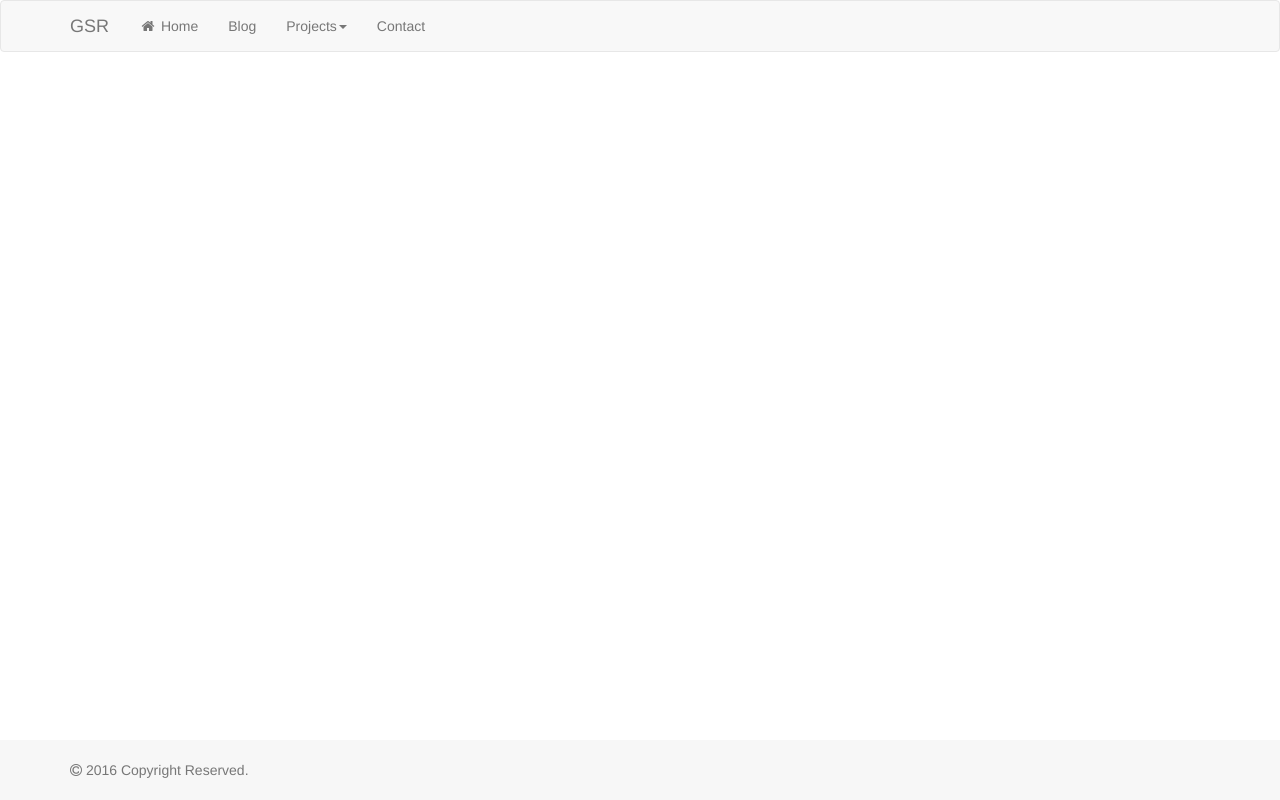
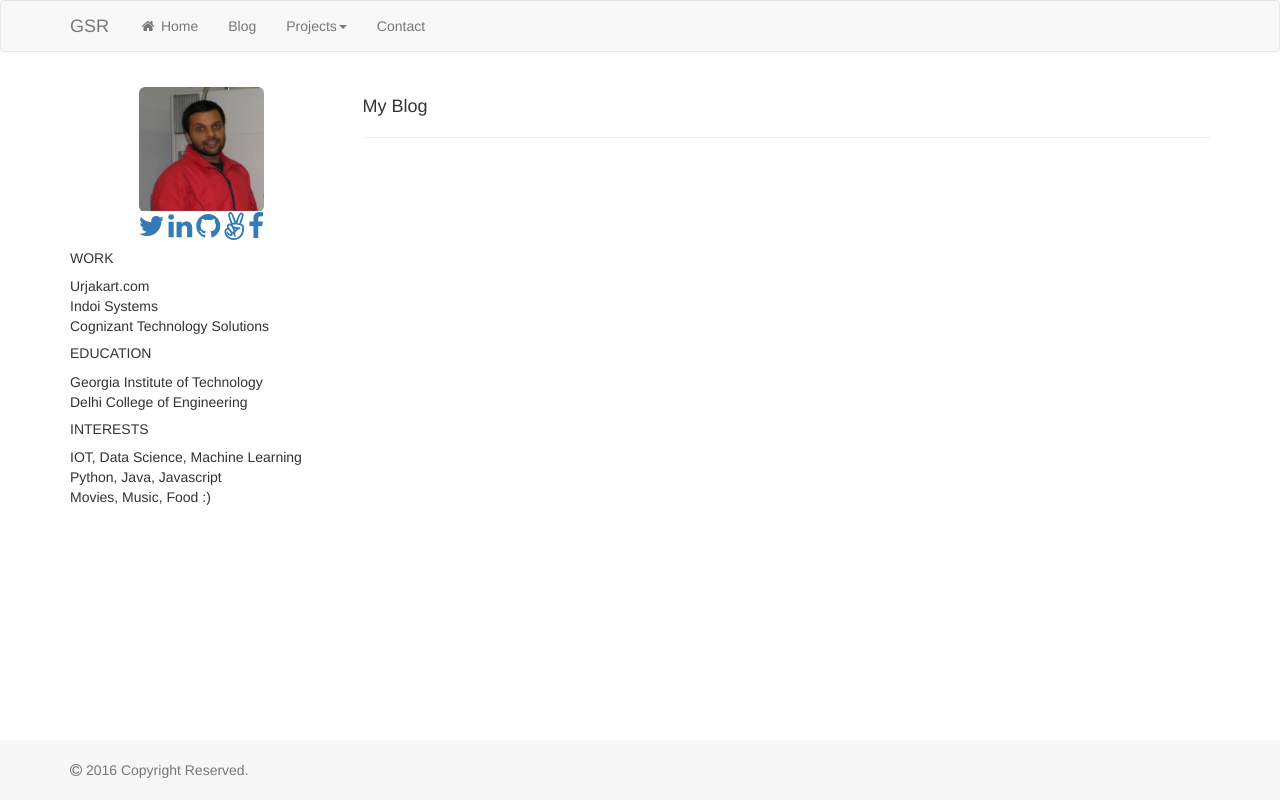
Before and after one commit to rana2884/mysite, a Django app: page /blog/ in a window 1280 px wide. Run offline with Django 3.2, Linux system fonts and the light colour scheme; data that the repository does not hold is empty; some libraries are stand-ins or nearby versions.

Commit message:
blog post page

```diff
--- a/blog/views.py
+++ b/blog/views.py
@@ -11,7 +11,7 @@ def blog(request):
 
 
 def post(request, pk):
-    return render(request, 'blog/post.html', {'mypost': Post.objects.get(id=pk)})
+    return render(request, 'blog/post.html', {'mypost': Post.objects.get(id=pk),'mylist': Post.objects.all().order_by("-date")})
 
 
 def contact(request):
--- a/templates/blog/blog.html
+++ b/templates/blog/blog.html
@@ -5,7 +5,40 @@
 {% block title %} Gaurav S Rana | Blog {% endblock %}
 
 {% block content %}
-    {% for post in mylist %}
-        <h5>{{ post.date|date:"d-m-Y" }} <a href="/blog/{{ post.id }}">{{ post.title }}</a></h5>
-    {% endfor %}
+    <div class="row">
+    <div class="col-md-3">
+      <img src="{% static 'images/gsr.jpg' %}" class="img-responsive img-rounded center-block" alt="Gaurav S Rana" height="125" width="125">
+      <p class="text-center"><a href="https://twitter.com/gauravranadce"><i class="fa fa-twitter fa-2x" aria-hidden="true"></i></a>
+      <a href="https://in.linkedin.com/in/grana2884"><i class="fa fa-linkedin fa-2x" aria-hidden="true"></i></a>
+      <a href="https://github.com/grana2884"><i class="fa fa-github fa-2x" aria-hidden="true"></i></a>
+      <a href="https://angel.co/rana2884"><i class="fa fa-angellist fa-2x" aria-hidden="true"></i></a>
+      <a href="https://www.facebook.com/gauravrana.dce"><i class="fa fa-facebook fa-2x" aria-hidden="true"></i></a></p>
+      <h5 class="text-left">WORK</h5>
+       <ul class="list-unstyled text-left">
+         <li>Urjakart.com</li>
+         <li>Indoi Systems</li>
+         <li>Cognizant Technology Solutions</li>
+      </ul>
+     <h5 class="text-left">EDUCATION</h5>
+       <ul class="list-unstyled text-left">
+         <li>Georgia Institute of Technology</li>
+         <li>Delhi College of Engineering</li>
+      </ul>
+     <h5 class="text-left">INTERESTS</h5>
+       <ul class="list-unstyled text-left">
+         <li>IOT, Data Science, Machine Learning</li>
+         <li>Python, Java, Javascript</li>
+         <li>Movies, Music, Food :) </li>
+      </ul>
+    </div>
+    <div class="col-md-9 text-left">
+         <h4>My Blog</h4>
+         <hr>
+         {% for post in mylist %}
+         <h5>{{ post.date|date:"d-m-Y" }} | <a href="/blog/{{ post.id }}">{{ post.title }}</a></h5>
+         {% endfor %}
+    </div>
+  </div>
+ </div>
+
 {% endblock %}
--- a/templates/blog/home.html
+++ b/templates/blog/home.html
@@ -25,7 +25,7 @@
          <li>Delhi College of Engineering</li>
       </ul>
      <h5 class="text-left">INTERESTS</h5>
-       <ul class="list-unstyled text-left">
+       <ul class="list-  text-left">
          <li>IOT, Data Science, Machine Learning</li>
          <li>Python, Java, Javascript</li>
          <li>Movies, Music, Food :) </li>
```
Also changed, not shown: templates/blog/post.html (+16 -2 lines).
